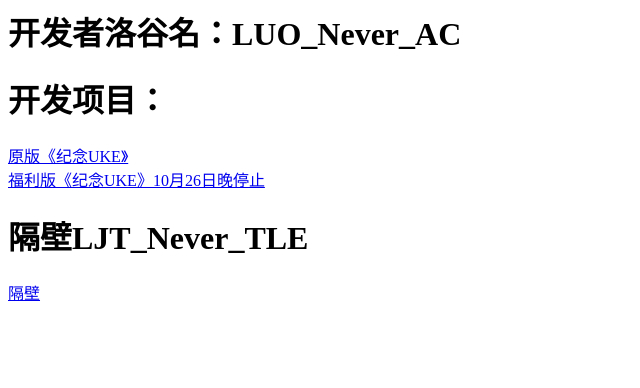
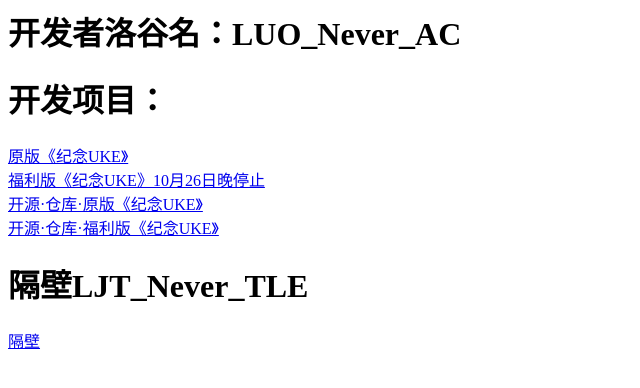
Before and after one commit to LUONeverAC/luoneverac.github.io, a plain HTML site: page index.html in a window 1280 px wide. Shown: the whole page, without its empty margins (0-640 px from the left). Drawn offline with Linux system fonts and the light colour scheme.

Commit message:
Update index.html

```diff
--- a/index.html
+++ b/index.html
@@ -11,6 +11,10 @@
     <br>
     <a href="https://luoneverac.github.io/welfare">福利版《纪念UKE》10月26日晚停止</a>
     <br>
+    <a href="https://github.com/LUONeverAC/original">开源·仓库·原版《纪念UKE》</a>
+    <br>
+    <a href="https://github.com/LUONeverAC/welfare">开源·仓库·福利版《纪念UKE》</a>
+    <br>
     <h1>隔壁LJT_Never_TLE</h1>
     <a href="https://kkksc03chenzhe.github.io">隔壁</a>
 </body>
```
